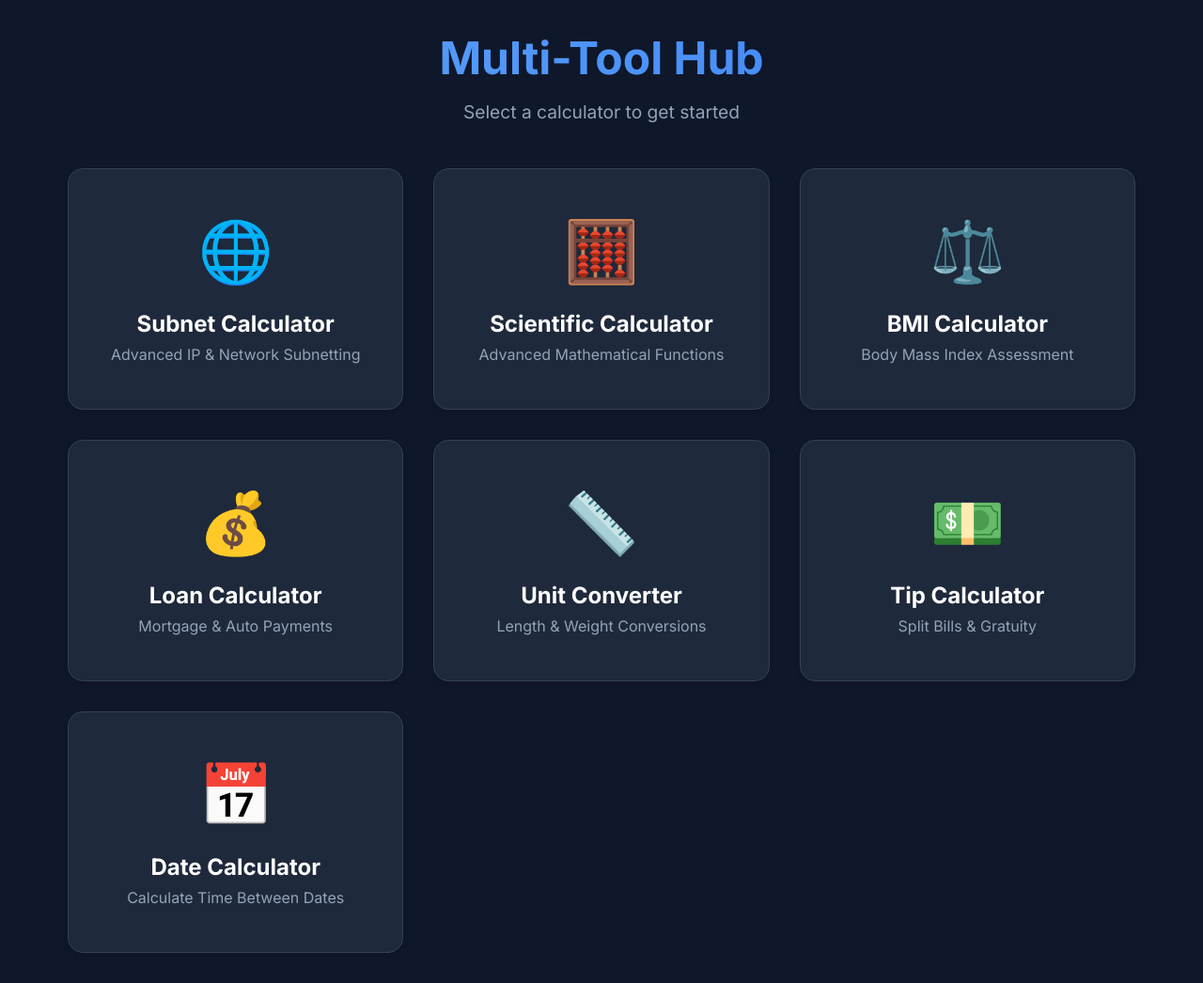
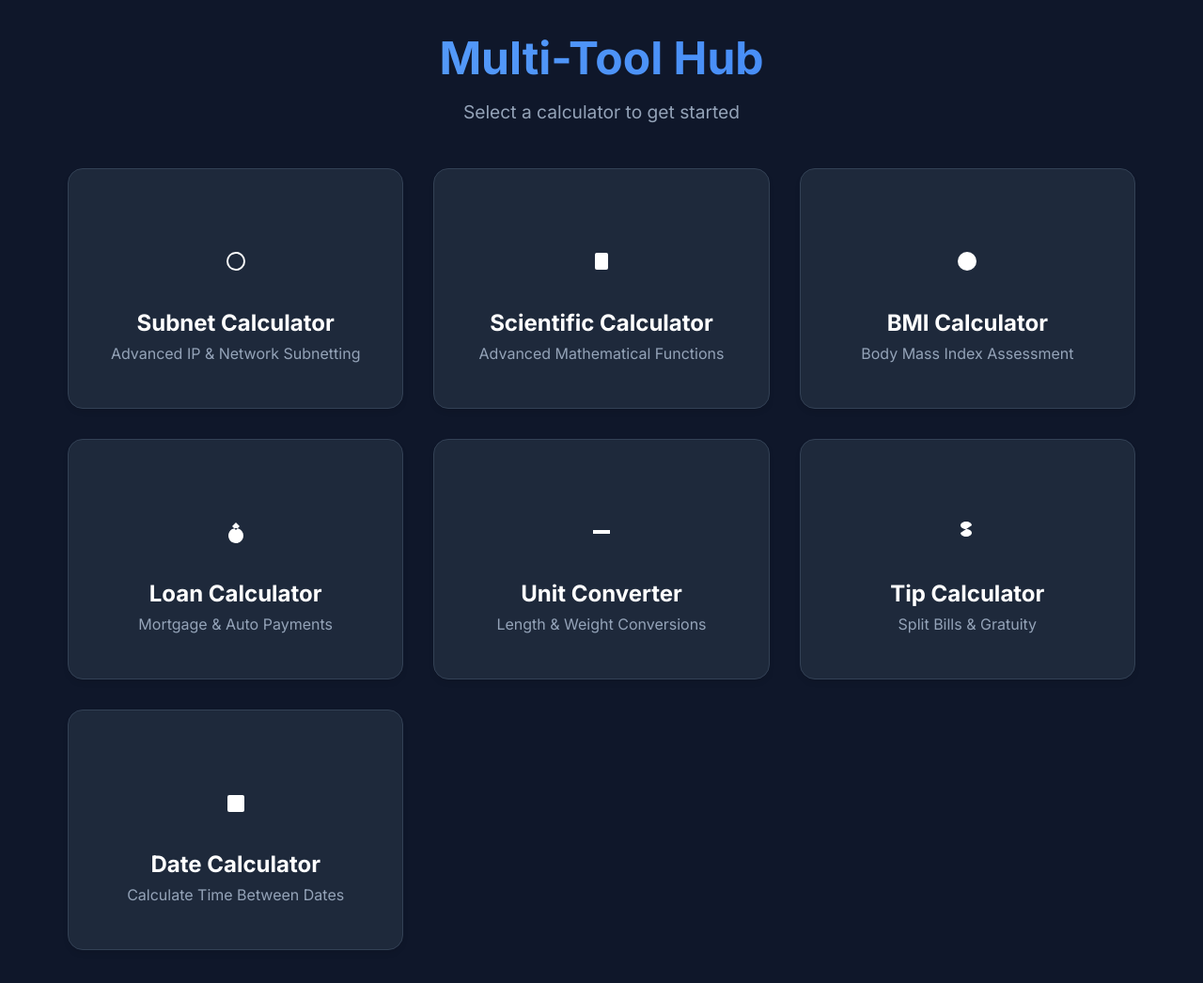
Before and after one commit to Crisostomo104/calculator, a plain HTML site: page index.html in a window 1280 px wide. Shown: the whole page at 94% size. Drawn offline with Linux system fonts and the light colour scheme.

Commit message:
Update index.html

```diff
--- a/index.html
+++ b/index.html
@@ -117,46 +117,91 @@
     <div class="hub-container">
         <h1>Multi-Tool Hub</h1>
         <p>Select a calculator to get started</p>
-
         <div class="cards">
             <a href="subnetting/" class="card">
-                <span class="card-icon">🌐</span>
+                <span class="card-icon">
+                    <!-- Globe SVG -->
+                    <svg xmlns="http://www.w3.org/2000/svg" width="24" height="24" fill="currentColor" viewBox="0 0 24 24">
+                        <path d="M12 2a10 10 0 100 20 10 10 0 000-20zm0 18c-4.41 0-8-3.59-8-8s3.59-8 8-8
+                                 8 3.59 8 8-3.59 8-8 8z"/>
+                    </svg>
+                </span>
                 <h2>Subnet Calculator</h2>
                 <p>Advanced IP & Network Subnetting</p>
             </a>
 
             <a href="scientific/" class="card">
-                <span class="card-icon">🧮</span>
+                <span class="card-icon">
+                    <!-- Calculator SVG -->
+                    <svg xmlns="http://www.w3.org/2000/svg" width="24" height="24" fill="currentColor" viewBox="0 0 24 24">
+                        <rect x="5" y="3" width="14" height="18" rx="2"/>
+                        <circle cx="9" cy="9" r="1.5"/>
+                        <circle cx="15" cy="9" r="1.5"/>
+                        <circle cx="9" cy="15" r="1.5"/>
+                        <circle cx="15" cy="15" r="1.5"/>
+                    </svg>
+                </span>
                 <h2>Scientific Calculator</h2>
                 <p>Advanced Mathematical Functions</p>
             </a>
 
             <a href="bmi/" class="card">
-                <span class="card-icon">⚖️</span>
+                <span class="card-icon">
+                    <!-- Scale SVG -->
+                    <svg xmlns="http://www.w3.org/2000/svg" width="24" height="24" fill="currentColor" viewBox="0 0 24 24">
+                        <circle cx="12" cy="12" r="10"/>
+                        <path d="M12 6v6l4 2"/>
+                    </svg>
+                </span>
                 <h2>BMI Calculator</h2>
                 <p>Body Mass Index Assessment</p>
             </a>
 
             <a href="loan/" class="card">
-                <span class="card-icon">💰</span>
+                <span class="card-icon">
+                    <!-- Money Bag SVG -->
+                    <svg xmlns="http://www.w3.org/2000/svg" width="24" height="24" fill="currentColor" viewBox="0 0 24 24">
+                        <path d="M12 2l4 4-4 4-4-4 4-4zm0 6c-4.42 0-8 3.58-8 8s3.58 8 8 8
+                                 8-3.58 8-8-3.58-8-8-8z"/>
+                    </svg>
+                </span>
                 <h2>Loan Calculator</h2>
                 <p>Mortgage & Auto Payments</p>
             </a>
 
             <a href="converter/" class="card">
-                <span class="card-icon">📏</span>
+                <span class="card-icon">
+                    <!-- Ruler SVG -->
+                    <svg xmlns="http://www.w3.org/2000/svg" width="24" height="24" fill="currentColor" viewBox="0 0 24 24">
+                        <rect x="3" y="10" width="18" height="4"/>
+                        <path d="M7 10v4M11 10v4M15 10v4M19 10v4"/>
+                    </svg>
+                </span>
                 <h2>Unit Converter</h2>
                 <p>Length & Weight Conversions</p>
             </a>
 
             <a href="tip/" class="card">
-                <span class="card-icon">💵</span>
+                <span class="card-icon">
+                    <!-- Dollar SVG -->
+                    <svg xmlns="http://www.w3.org/2000/svg" width="24" height="24" fill="currentColor" viewBox="0 0 24 24">
+                        <path d="M12 1v22M17 5c0-2.21-2.69-4-6-4s-6 1.79-6 4
+                                 2.69 4 6 4 6 1.79 6 4-2.69 4-6 4-6-1.79-6-4"/>
+                    </svg>
+                </span>
                 <h2>Tip Calculator</h2>
                 <p>Split Bills & Gratuity</p>
             </a>
 
             <a href="date/" class="card">
-                <span class="card-icon">📅</span>
+                <span class="card-icon">
+                    <!-- Calendar SVG -->
+                    <svg xmlns="http://www.w3.org/2000/svg" width="24" height="24" fill="currentColor" viewBox="0 0 24 24">
+                        <rect x="3" y="4" width="18" height="18" rx="2"/>
+                        <path d="M3 10h18"/>
+                        <path d="M8 2v4M16 2v4"/>
+                    </svg>
+                </span>
                 <h2>Date Calculator</h2>
                 <p>Calculate Time Between Dates</p>
             </a>
```
